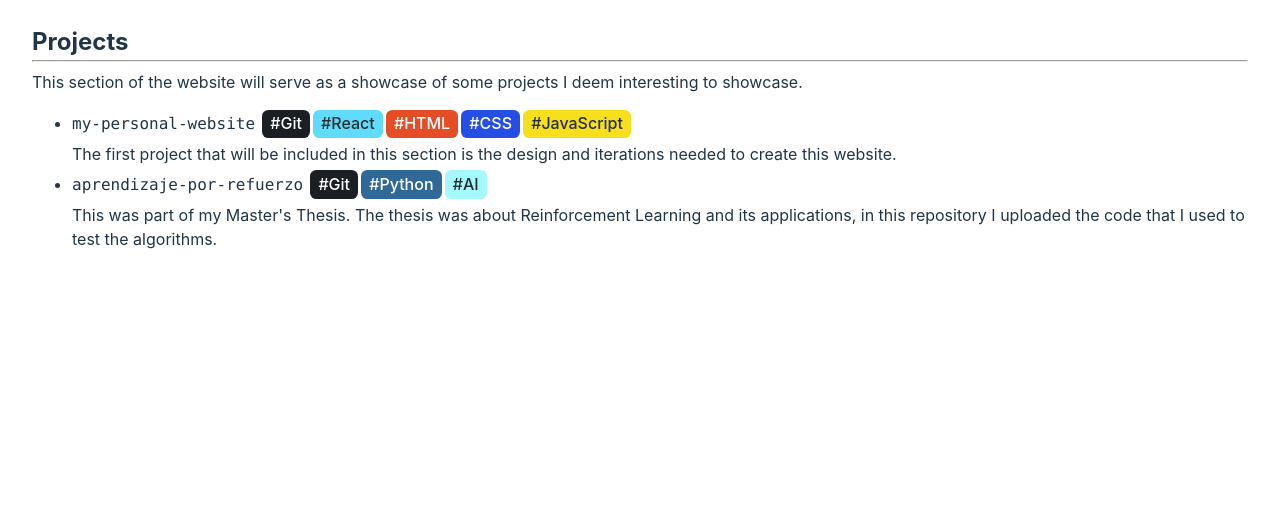
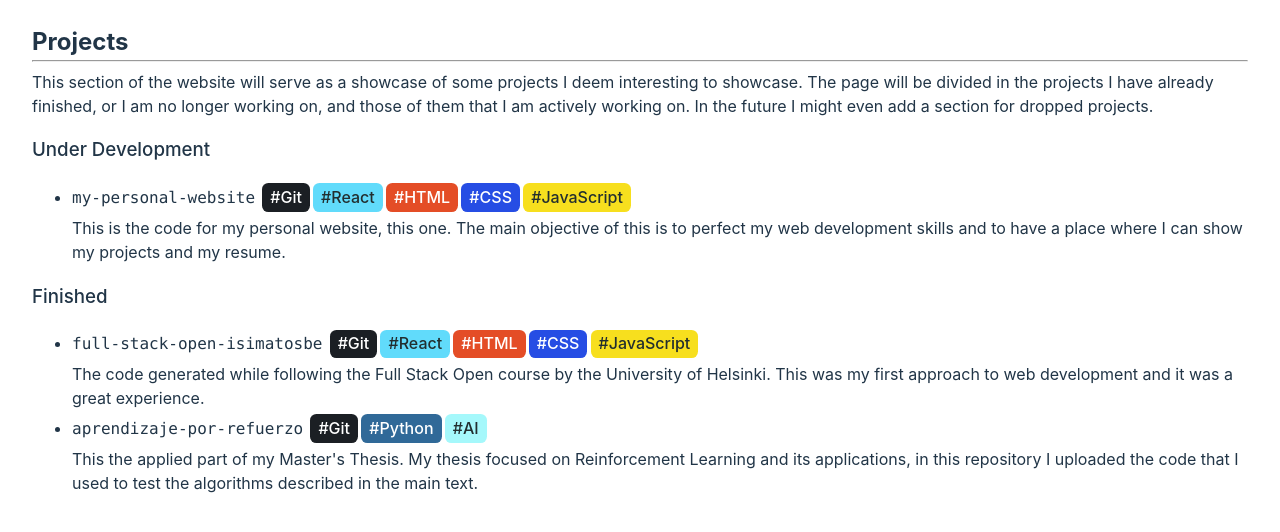
Before and after one commit to isimatosbe/my-personal-website, a React (Vite) app: page /projects in a window 1280 px wide. Shown: the part 308-840 px from the top of the page. Before the commit the page ends 800 px from the top, so only its background shows below. Built offline with nearby package versions, Linux system fonts and the light colour scheme.

Commit message:
Projects categorized in finished or not and information updated. This version is complete.

```diff
--- a/src/data/projects.json
+++ b/src/data/projects.json
@@ -3,13 +3,24 @@
         "title": "my-personal-website",
         "url": "https://github.com/isimatosbe/my-personal-website",
         "tags": ["Git", "React", "HTML", "CSS", "JavaScript"],
-        "description": "The first project that will be included in this section is the design and iterations needed to create this website."
+        "description": "This is the code for my personal website, this one. The main objective of this is to perfect my web development skills and to have a place where I can show my projects and my resume.",
+        "startingDate": "2024/12/25",
+        "live": true
     },
     {
         "title": "aprendizaje-por-refuerzo",
         "url": "https://github.com/isimatosbe/AprendizajePorRefuerzo",
         "tags": ["Git", "Python", "AI"],
-        "description": "This was part of my Master's Thesis. The thesis was about Reinforcement Learning and its applications, in this repository I uploaded the code that I used to test the algorithms."
+        "description": "This the applied part of my Master's Thesis. My thesis focused on Reinforcement Learning and its applications, in this repository I uploaded the code that I used to test the algorithms described in the main text.",
+        "startingDate": "2022/08/18",
+        "live": false
+    },
+    {
+        "title": "full-stack-open-isimatosbe",
+        "url": "https://github.com/isimatosbe/FullStackOpen-Isimatosbe",
+        "tags": ["Git", "React", "HTML", "CSS", "JavaScript"],
+        "description": "The code generated while following the Full Stack Open course by the University of Helsinki. This was my first approach to web development and it was a great experience.",
+        "startingDate": "2022/12/04",
+        "live": false
     }
-
 ]
--- a/src/pages/projects.jsx
+++ b/src/pages/projects.jsx
@@ -6,15 +6,35 @@ import Project from '../utils/project.jsx'
 import projects from '../data/projects.json'
 
 export default function Projects() {
+
+    const sortedProjects =
+        projects.sort((a, b) => new Date(a.startingDate) <= new Date(b.startingDate) ? 1 : -1)
+
+    const underDevelopment = sortedProjects.filter( project => project.live)
+    const finishedProjects = sortedProjects.filter( project => !project.live)
+
     return (
         <>
             <NavBar />
             <Header />
             <h2 className="bold">Projects</h2>
             <hr />
-            <p>This section of the website will serve as a showcase of some projects I deem interesting to showcase.</p>
+            <p>This section of the website will serve as a showcase of some projects I deem interesting to showcase. The page will be divided in the projects I have already finished, or I am no longer working on, and those of them that I am actively working on. In the future I might even add a section for dropped projects.</p>
+            <h3 className='semi-bold'>Under Development</h3>
             <ul>
-                {projects.map( project =>
+                {underDevelopment.map( project =>
+                    <Project
+                        key={project.title}
+                        title={project.title}
+                        url={project.url}
+                        tags={project.tags}
+                        description={project.description} />
+                )}
+            </ul>
+
+            <h3 className='semi-bold'>Finished</h3>
+            <ul>
+                {finishedProjects.map( project =>
                     <Project
                         key={project.title}
                         title={project.title}
--- a/src/utils/project.jsx
+++ b/src/utils/project.jsx
@@ -1,6 +1,6 @@
 import Tag from './tag'
 
-export default function Project ( { title, url, tags, description } ) {
+export default function Project ( { title, url, tags, description, live } ) {
     return (
         <div>
             <div style={{display: 'flex', justifyContent: 'flex-start', columnGap: '0.2rem', alignItems: 'baseline'}}>
```
Also changed, not shown: 1 other file (tests, documents, lock files or other folders).
